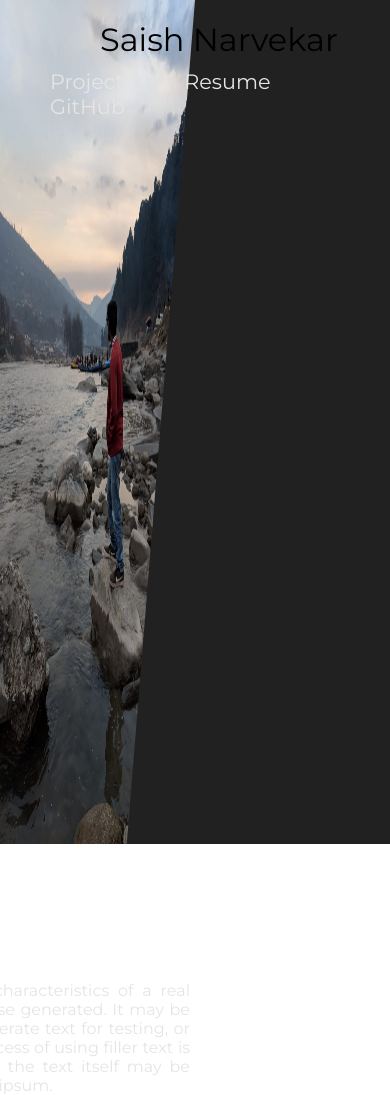
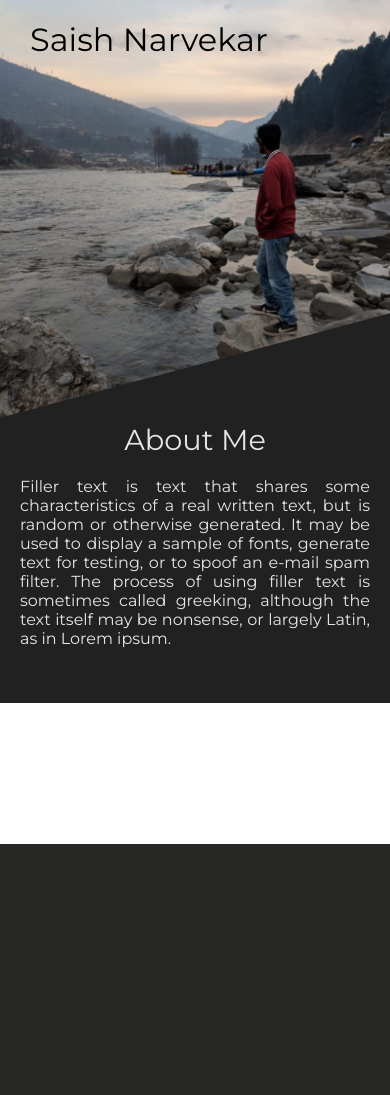
Before and after one commit to SaishNarvekar/Portfolio, a PHP site: page / in a window 390 px wide. After the commit the page ends 844 px from the top, so only its background shows below. Run offline with PHP 8.4, Linux system fonts and the light colour scheme.

Commit message:
Mobile view

```diff
--- a/css/style.css
+++ b/css/style.css
@@ -19,9 +19,19 @@ header{
   margin: 0 0 20px 100px;
 }
 
+@media (max-width: 600px) {
+  .list-inline{
+    display: none;
+  }
+
+  .heading{
+    margin: 0 0 20px 30px;
+  }
+}
+
 .container{
   background-color: #212121;
-  height: 100vh;
+  /* height: 100vh; */
 }
 
 ul{
@@ -42,7 +52,7 @@ li{
 img{
   width: 50%;
   height: 100%;
-  /* clip-path: polygon(0 0, 100% 0%, 57% 100%, 0% 100%); */
+  clip-path: polygon(0 0, 100% 0%, 65% 100%, 0% 100%);
   -webkit-clip-path: polygon(0 0, 100% 0%, 65% 100%, 0% 100%);
 }
 
@@ -52,3 +62,41 @@ img{
   margin-right: 200px;
   color:#E5E5E5
 }
+
+.caption > span {
+  margin-bottom:20px;
+  font-size:1.8em;
+  display: block
+}
+
+.caption > p {
+  width: 500px;
+  text-align: justify;
+}
+
+@media (max-width:600px){
+  img{
+  width: 100%;
+  height: 100%;
+  -webkit-clip-path: polygon(0 0, 100% 0, 100% 75%, 0 100%);
+  clip-path: polygon(0 0, 100% 0, 100% 75%, 0 100%);
+  }
+
+  .caption{
+    margin-top: 0;
+    float: none;
+    margin-right: 0px;
+    color:#E5E5E5;
+    background-color: #212121;
+  }
+
+  .caption > span {
+    text-align: center;
+  }
+
+  .caption > p {
+    width: 350px;
+    margin: 0 auto 0 auto;
+    padding-bottom: 55px;
+  }
+}
--- a/index.html
+++ b/index.html
@@ -21,10 +21,10 @@
 
     <div class="container">
         <img src="img/img.jpg" alt="">
-        <span class ="caption">
-            <span style="margin-bottom:20px;font-size:1.8em;display: block">About Me</span>
-            <p style="width: 500px; text-align: justify;">Filler text is text that shares some characteristics of a real written text, but is random or otherwise generated. It may be used to display a sample of fonts, generate text for testing, or to spoof an e-mail spam filter. The process of using filler text is sometimes called greeking, although the text itself may be nonsense, or largely Latin, as in Lorem ipsum.</p>
-        </span>
+        <div class ="caption">
+            <span>About Me</span>
+            <p>Filler text is text that shares some characteristics of a real written text, but is random or otherwise generated. It may be used to display a sample of fonts, generate text for testing, or to spoof an e-mail spam filter. The process of using filler text is sometimes called greeking, although the text itself may be nonsense, or largely Latin, as in Lorem ipsum.</p>
+        </div>
     </div>
 </body>
 
```
Also changed, not shown: img/img.jpg.
